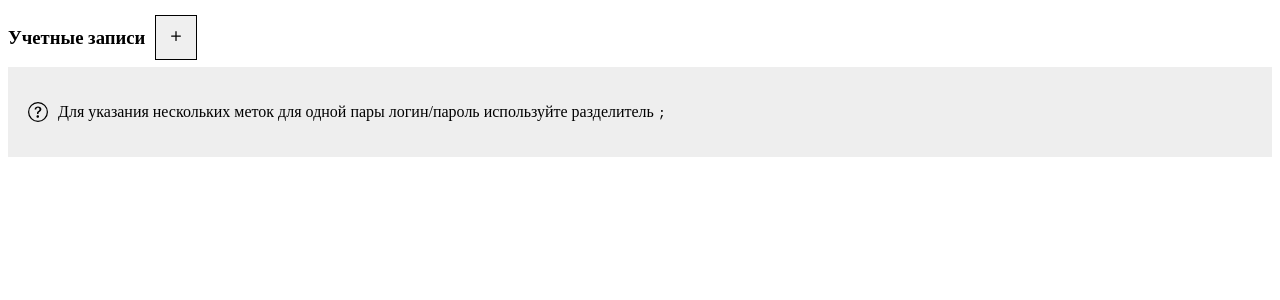
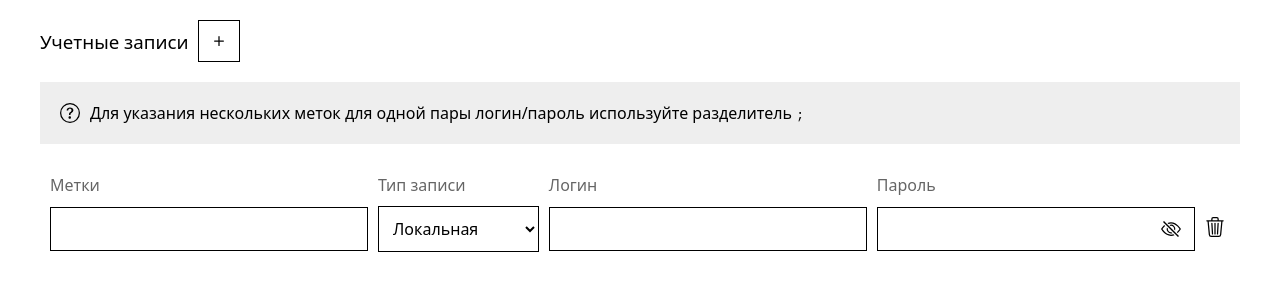
Before and after one commit to aaoreshkin/saasoft-test, a Vue app: page / in a window 1280 px wide. Shown: the top 300 px of the page. Built offline with nearby package versions, Linux system fonts and the light colour scheme.

Commit message:
сверстал форму, использовал таблицу

```diff
--- a/src/App.vue
+++ b/src/App.vue
@@ -1,8 +1,9 @@
 <script setup lang="ts">
-import { components } from '@/components'
+import { components, icons } from '@/components'
 
-// Деструктуризация компонентов
+// Деструктуризация компонентов и иконок
 const { componentNavbar, componentHint } = components
+const { iconTrash, iconEyeSlash } = icons
 </script>
 
 <template>
@@ -11,9 +12,142 @@ const { componentNavbar, componentHint } = components
       <component-navbar />
       <component-hint />
     </header>
+
+    <section>
+      <table>
+        <thead>
+          <tr>
+            <th>Метки</th>
+            <th>Тип записи</th>
+            <th>Логин</th>
+            <th>Пароль</th>
+            <th></th>
+          </tr>
+        </thead>
+
+        <tbody>
+          <tr>
+            <td>
+              <input type="text" />
+            </td>
+
+            <td>
+              <select>
+                <option>Локальная</option>
+                <option>LDAP</option>
+              </select>
+            </td>
+
+            <td>
+              <input type="text" />
+            </td>
+
+            <td>
+              <input type="password" />
+              <icon-eye-slash />
+            </td>
+
+            <td>
+              <button type="button">
+                <icon-trash />
+              </button>
+            </td>
+          </tr>
+        </tbody>
+      </table>
+    </section>
   </main>
 </template>
 
 <style lang="scss">
-// & else
+* {
+  box-sizing: border-box;
+  margin: 0;
+  padding: 0;
+}
+
+body {
+  font-family: system-ui, sans-serif;
+}
+
+main {
+  margin: auto;
+  max-width: 1240px;
+  padding: 20px;
+}
+
+section {
+  margin-top: 20px;
+}
+
+header {
+  display: grid;
+  gap: 20px;
+}
+
+h1,
+h2,
+h3,
+h4,
+h5,
+h6 {
+  font-weight: normal;
+  margin: 0;
+}
+
+input,
+select {
+  background: unset;
+  border: 1px solid;
+  font: inherit;
+  padding: 10px;
+  width: 100%;
+}
+
+button {
+  background-color: unset;
+  border: unset;
+  cursor: pointer;
+
+  &:has(svg) {
+    line-height: 0;
+  }
+}
+
+table {
+  border-spacing: 10px;
+  width: 100%;
+
+  thead {
+    margin-bottom: 10px;
+
+    tr {
+      th {
+        opacity: 0.6;
+      }
+    }
+  }
+
+  tr {
+    text-align: left;
+
+    th,
+    td {
+      font-weight: normal;
+    }
+    td {
+      position: relative;
+
+      &:not(:last-child) {
+        svg {
+          cursor: pointer;
+          position: absolute;
+          right: 14px;
+          top: 50%;
+          transform: translateY(-50%);
+        }
+      }
+    }
+  }
+}
 </style>
```
